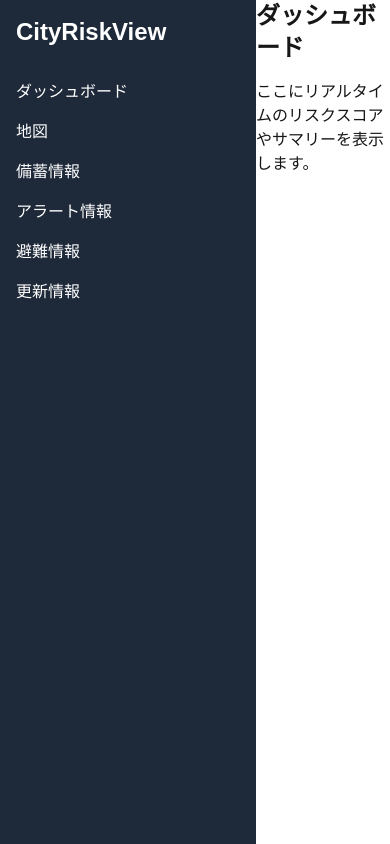
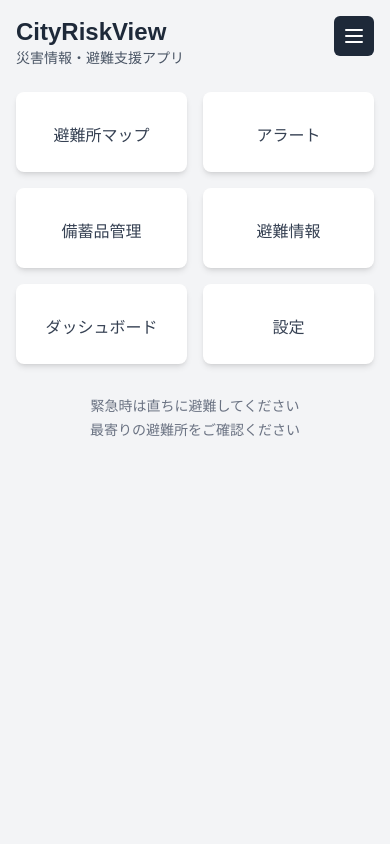
Before and after one commit to s-taku0502/CityRiskView, a Next.js app: page / in a window 390 px wide. Built offline with nearby package versions, Linux system fonts and the light colour scheme.

Commit message:
スマートフォン利用時の対応（応急措置）

```diff
--- a/app/page.js
+++ b/app/page.js
@@ -1,15 +1,45 @@
-// 一般利用者用のトップ（地図・分析とか）
-// import { redirect } from 'next/navigation';
+'use client';
 
-// export default function Page() {
-//   redirect('/dashboard');
-// }
+import { useRouter } from 'next/navigation';
+import { useState } from 'react';
 
-export default function DashboardPage() {
+export default function SmartphoneTopPage() {
+  const router = useRouter();
+  const [isMenuOpen, setIsMenuOpen] = useState(false);
+
+  const menuItems = [
+    { name: '避難所マップ', path: '/map'},
+    { name: 'アラート', path: '/alert'},
+    { name: '備蓄品管理', path: '/stock'},
+    { name: '避難情報', path: '/evacuation'},
+    { name: 'ダッシュボード', path: '/dashboard'},
+    { name: '設定', path: '/settings'},
+  ];
+
   return (
-    <div>
-      <h2 className="text-2xl font-bold mb-4">ダッシュボード</h2>
-      <p>ここにリアルタイムのリスクスコアやサマリーを表示します。</p>
+    <div className="min-h-screen bg-gray-100 p-4">
+      <header className="mb-6">
+        <h1 className="text-2xl font-bold text-gray-800">CityRiskView</h1>
+        <p className="text-sm text-gray-600">災害情報・避難支援アプリ</p>
+      </header>
+
+      <div className="grid grid-cols-2 gap-4">
+        {menuItems.map((item) => (
+          <button
+            key={item.path}
+            onClick={() => router.push(item.path)}
+            className="flex flex-col items-center justify-center p-6 bg-white rounded-lg shadow-md hover:bg-gray-50 active:bg-gray-100 transition-colors"
+          >
+            <span className="text-3xl mb-2">{item.icon}</span>
+            <span className="text-gray-700 font-medium">{item.name}</span>
+          </button>
+        ))}
+      </div>
+
+      <footer className="mt-8 text-center text-sm text-gray-500">
+        <p>緊急時は直ちに避難してください</p>
+        <p className="mt-1">最寄りの避難所をご確認ください</p>
+      </footer>
     </div>
   );
 }
--- a/components/Sidebar.js
+++ b/components/Sidebar.js
@@ -3,19 +3,93 @@
 "use client";
 
 import Link from "next/link";
+import { useState, useEffect } from "react";
 
 export default function Sidebar() {
+  const [isOpen, setIsOpen] = useState(false);
+  const [isMobile, setIsMobile] = useState(false);
+  const defined_smartphone_width = 768
+
+  useEffect(() => {
+    const checkIsMobile = () => {
+      setIsMobile(window.innerWidth < defined_smartphone_width);
+    };
+
+    checkIsMobile();
+    window.addEventListener('resize', checkIsMobile);
+
+    return () => {
+      window.removeEventListener('resize', checkIsMobile);
+    };
+  }, []);
+
+  const menuItems = [
+    { href: "/", text: "ダッシュボード" },
+    { href: "/map", text: "地図" },
+    { href: "/stock", text: "備蓄情報" },
+    { href: "/alert", text: "アラート情報" },
+    { href: "/evacuation", text: "避難情報" },
+    { href: "/update", text: "更新情報" },
+  ];
+
+  const toggleMenu = () => {
+    setIsOpen(!isOpen);
+  };
+
+  if (isMobile) {
+    return (
+      <>
+        <button
+          onClick={toggleMenu}
+          className="fixed top-4 right-4 z-50 p-2 bg-gray-800 text-white rounded-md"
+          aria-label="メニューを開く"
+        >
+          <svg
+            className="w-6 h-6"
+            fill="none"
+            strokeLinecap="round"
+            strokeLinejoin="round"
+            strokeWidth="2"
+            viewBox="0 0 24 24"
+            stroke="currentColor"
+          >
+            {isOpen ? (
+              <path d="M6 18L18 6M6 6l12 12" />
+            ) : (
+              <path d="M4 6h16M4 12h16M4 18h16" />
+            )}
+          </svg>
+        </button>
+
+        <div className={`fixed inset-0 bg-gray-800 text-white transform ${
+          isOpen ? "translate-x-0" : "translate-x-full"
+        } transition-transform duration-300 ease-in-out z-40`}>
+          <div className="flex flex-col p-4 mt-16">
+            <nav className="flex flex-col gap-4">
+              {menuItems.map((item) => (
+                <Link
+                  key={item.href}
+                  href={item.href}
+                  onClick={() => setIsOpen(false)}
+                  className="text-lg py-2"
+                >
+                  {item.text}
+                </Link>
+              ))}
+            </nav>
+          </div>
+        </div>
+      </>
+    );
+  }
+
   return (
     <div className="h-screen w-64 bg-gray-800 text-white flex flex-col p-4">
       <h1 className="text-2xl font-bold mb-8">CityRiskView</h1>
       <nav className="flex flex-col gap-4">
-        <Link href="/">ダッシュボード</Link>
-        <Link href="/map">地図</Link>
-        <Link href="/stock">備蓄情報</Link>
-        <Link href="/alert">アラート情報</Link>
-        <Link href="/evacuation">避難情報</Link>
-        <Link href="/update">更新情報</Link>
-        {/* <Link href="/settings">設定</Link> */}
+        {menuItems.map((item) => (
+          <Link key={item.href} href={item.href}>{item.text}</Link>
+        ))}
       </nav>
     </div>
   );
```
